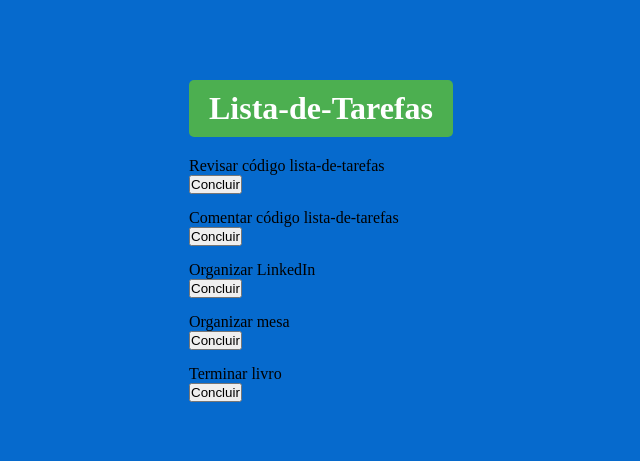
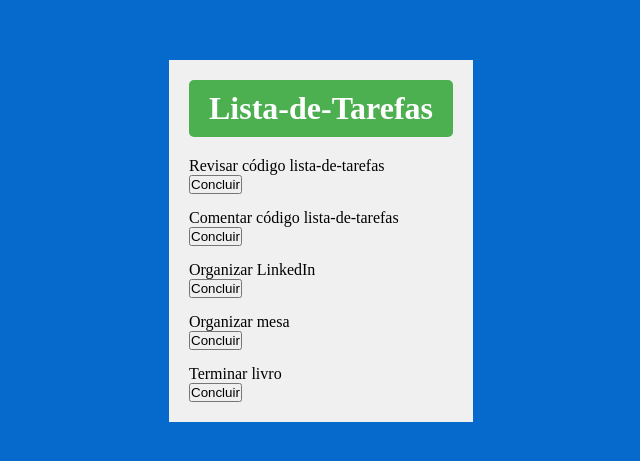
Before and after one commit to JuanMOLopes/lista-de-tarefas, a React (Vite) app: page / in a window 1280 px wide. Shown: the part 159-620 px from the top of the page, without its empty margins (319-959 px from the left). Built offline with nearby package versions, Linux system fonts and the light colour scheme.

Commit message:
Css Atualizado

```diff
--- a/src/components/ListaDeTarefas/ListaTarefas.css
+++ b/src/components/ListaDeTarefas/ListaTarefas.css
@@ -7,7 +7,7 @@
     padding: 20px;
   }
 
-  header {
+  .container header {
     font-size: 2rem;
     font-weight: bold;
     padding: 10px 20px;
--- a/src/components/ListaDeTarefas/ListaTarefas.jsx
+++ b/src/components/ListaDeTarefas/ListaTarefas.jsx
@@ -4,6 +4,7 @@ import Tarefa from "../Tarefas/Tarefa";
 function ListaTarefas() {
   return (
     <>
+    <div className="container">
       <header>Lista-de-Tarefas</header>
       <div className="tarefas">
         <Tarefa titulo="Revisar código lista-de-tarefas" />
@@ -12,6 +13,7 @@ function ListaTarefas() {
         <Tarefa titulo="Organizar mesa" />
         <Tarefa titulo="Terminar livro" />
       </div>
+      </div>
     </>
   );
 }
```
